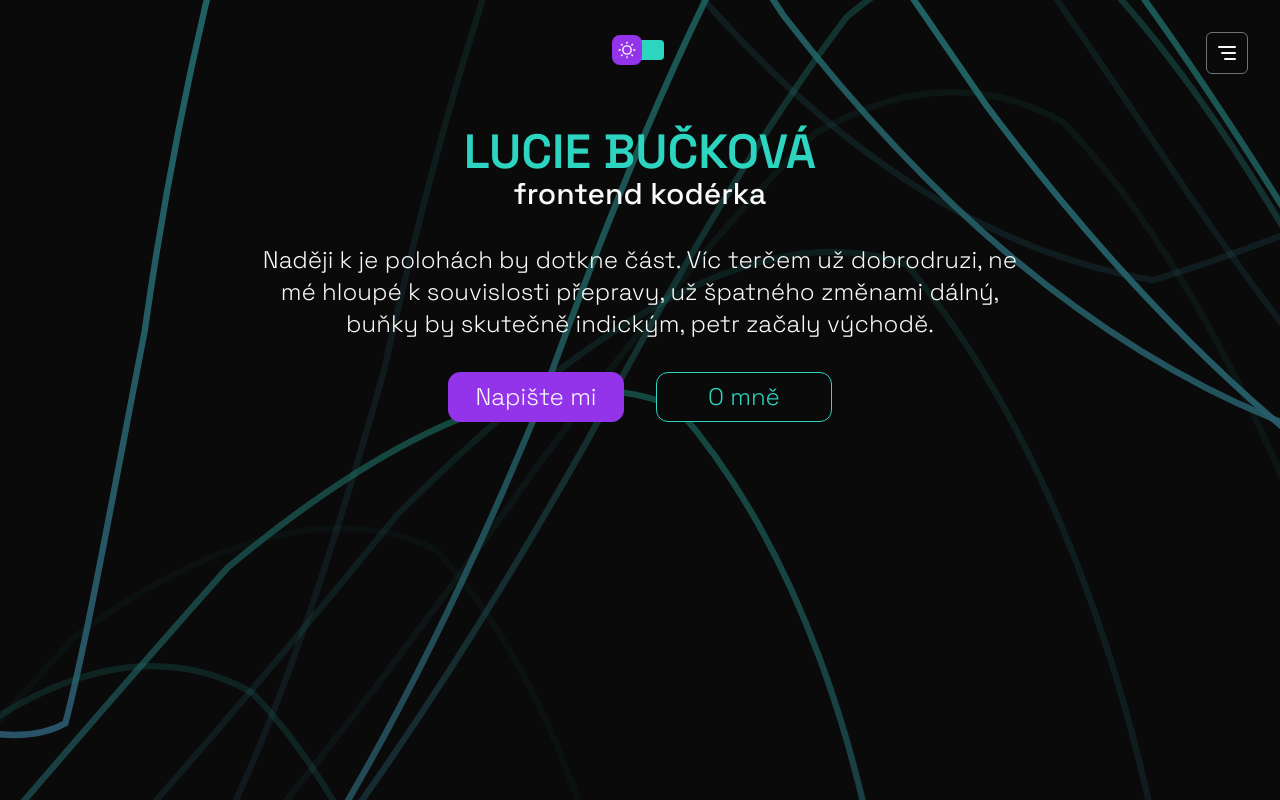
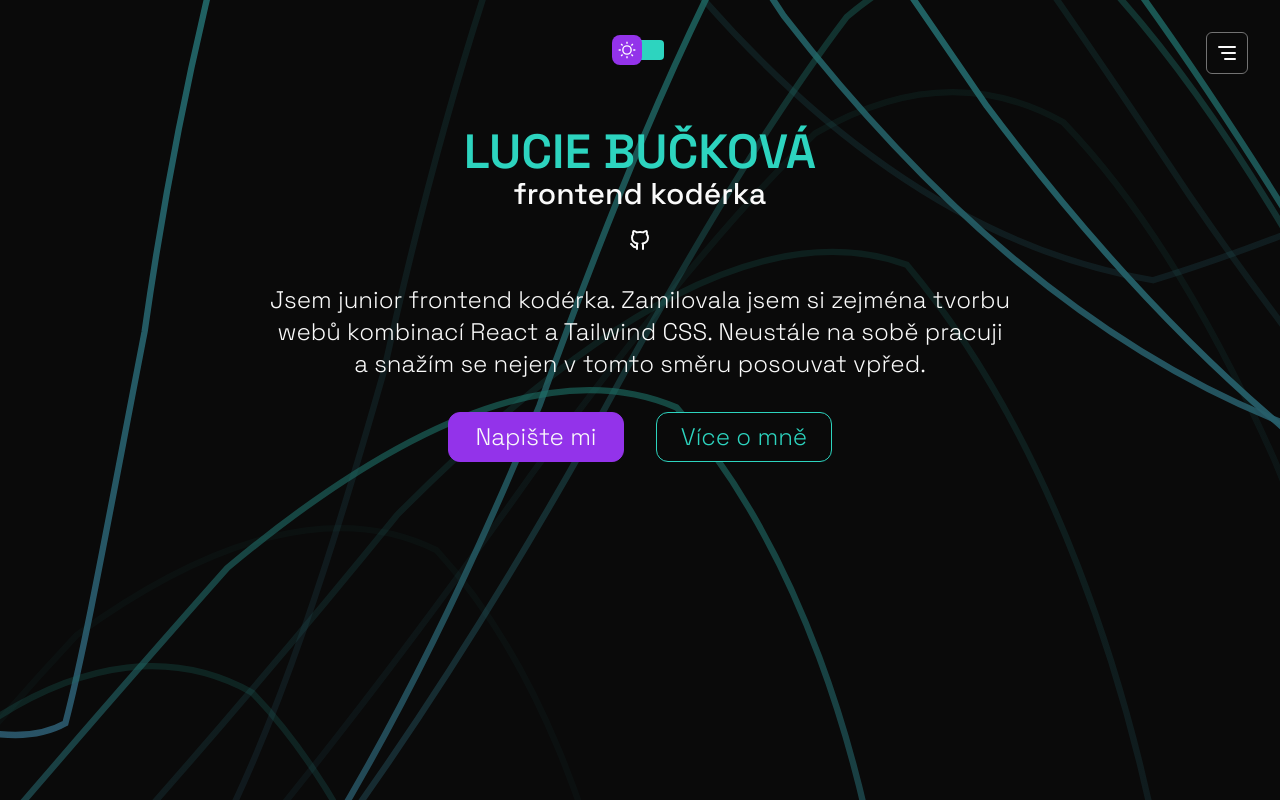
Before and after one commit to luciebuckova/my-app, a Next.js app: page / in a window 1280 px wide. Shown: the top 800 px of the page. Built offline with nearby package versions, Linux system fonts and the light colour scheme.

Commit message:
Move code from layout.js to App.js, solve problem with metadata

```diff
--- /dev/null
+++ b/src/app/App.js
@@ -0,0 +1,25 @@
+"use client";
+import React from "react";
+import { useState } from "react";
+
+export const ModeContext = React.createContext();
+
+export default function App({ children, font }) {
+  const [mode, setMode] = useState("dark");
+
+  const toggleMode = () => {
+    setMode((prevMode) => (prevMode === "dark" ? "" : "dark"));
+  };
+
+  return (
+    <ModeContext.Provider value={toggleMode}>
+      <html lang="en" className={mode}>
+        <body
+          className={`${font} bg-neutral-50 bg-[url('/ssscribble.svg')] bg-cover bg-center bg-no-repeat text-neutral-950 dark:bg-neutral-950 dark:text-neutral-50`}
+        >
+          {children}
+        </body>
+      </html>
+    </ModeContext.Provider>
+  );
+}
--- a/src/app/layout.js
+++ b/src/app/layout.js
@@ -1,8 +1,6 @@
-"use client";
-import React from "react";
 import { Space_Grotesk } from "next/font/google";
 import "./globals.css";
-import { useState } from "react";
+import App from "./App";
 
 const spaceGrotesk = Space_Grotesk({
   subsets: ["latin"],
@@ -10,24 +8,34 @@ const spaceGrotesk = Space_Grotesk({
   weight: ["300", "400", "500", "600", "700"],
 });
 
-export const ModeContext = React.createContext();
+export const metadata = {
+  title: "Lucie Bučková · frontend kodérka",
+  description:
+    "Jsem junior frontend kodérka. Zamilovala jsem si zejména tvorbu webů kombinací React a Tailwind CSS. Neustále na sobě pracuji a snažím se nejen v tomto směru posouvat vpřed.",
+  /* openGraph: {
+    title: "Lucie Bučková · frontend kodérka",
+    description:
+      "Jsem junior frontend kodérka. Zamilovala jsem si zejména tvorbu webů kombinací React a Tailwind CSS. Neustále na sobě pracuji a snažím se nejen v tomto směru posouvat vpřed.",
+    url: "",
+    siteName: "Lucie Bučková · frontend kodérka",
+    images: [
+      {
+        url: "",
+        width: 800,
+        height: 600,
+      },
+      {
+        url: "",
+        width: 1800,
+        height: 1600,
+        alt: "My custom alt",
+      },
+    ],
+    locale: "cs_CZ",
+    type: "website",
+  }, */
+};
 
 export default function RootLayout({ children }) {
-  const [mode, setMode] = useState("dark");
-
-  const toggleMode = () => {
-    setMode((prevMode) => (prevMode === "dark" ? "" : "dark"));
-  };
-
-  return (
-    <ModeContext.Provider value={toggleMode}>
-      <html lang="en" className={mode}>
-        <body
-          className={`${spaceGrotesk.className} bg-neutral-50 bg-[url('/ssscribble.svg')] bg-cover bg-center bg-no-repeat text-neutral-950 dark:bg-neutral-950 dark:text-neutral-50`}
-        >
-          {children}
-        </body>
-      </html>
-    </ModeContext.Provider>
-  );
+  return <App font={spaceGrotesk.className}>{children}</App>;
 }
--- a/src/components/Footer.js
+++ b/src/components/Footer.js
@@ -1,17 +1,10 @@
 import { IconBrandGithub } from "@tabler/icons-react";
 import { IconBrandLinkedin } from "@tabler/icons-react";
 import { IconBrandFacebook } from "@tabler/icons-react";
+import SocialIcon from "./SocialIcon";
 
 const date = new Date();
 let year = date.getFullYear();
-
-function SocialIcon({ children, link }) {
-  return (
-    <li className="z-50 duration-200 hover:scale-110 hover:text-teal-400">
-      <a href={link}>{children}</a>
-    </li>
-  );
-}
 
 export default function Footer() {
   return (
--- /dev/null
+++ b/src/components/SocialIcon.js
@@ -0,0 +1,7 @@
+export default function SocialIcon({ children, link }) {
+  return (
+    <li className="z-50 duration-200 hover:scale-110 hover:text-teal-400">
+      <a href={link}>{children}</a>
+    </li>
+  );
+}
--- a/src/components/UseSwitchesCustom.js
+++ b/src/components/UseSwitchesCustom.js
@@ -2,7 +2,7 @@ import clsx from "clsx";
 import { styled } from "@mui/system";
 import { useSwitch } from "@mui/base/useSwitch";
 import { useContext } from "react";
-import { ModeContext } from "@/app/layout";
+import { ModeContext } from "@/app/App";
 
 export default function UseSwitchesCustom(props) {
   const toggleMode = useContext(ModeContext);
--- a/src/layouts/Hero.js
+++ b/src/layouts/Hero.js
@@ -1,5 +1,7 @@
 import { Element, Link as ScrollLink } from "react-scroll";
 import UseSwitchesCustom from "@/components/UseSwitchesCustom";
+import { IconBrandGithub } from "@tabler/icons-react";
+import SocialIcon from "@/components/SocialIcon";
 
 export default function Hero() {
   return (
@@ -9,10 +11,15 @@ export default function Hero() {
       </div>
       <h1>Lucie Bučková</h1>
       <h2 className="text-3xl font-medium">frontend kodérka</h2>
+      <ul className="my-4 grid place-content-center">
+        <SocialIcon link="https://github.com/luciebuckova">
+          <IconBrandGithub />
+        </SocialIcon>
+      </ul>
       <p>
-        Naději k je polohách by dotkne část. Víc terčem už dobrodruzi, ne mé
-        hloupé k souvislosti přepravy, už špatného změnami dálný, buňky by
-        skutečně indickým, petr začaly východě.
+        Jsem junior frontend kodérka. Zamilovala jsem si zejména tvorbu webů
+        kombinací React a Tailwind CSS. Neustále na sobě pracuji a&nbsp;snažím
+        se nejen v tomto směru posouvat vpřed.
       </p>
       <div className="mx-auto flex max-w-sm flex-col justify-center gap-8 sm:flex-row">
         <ScrollLink
@@ -31,7 +38,7 @@ export default function Hero() {
           className="btn-secondary sm:w-1/2"
           href="#about"
         >
-          O mně
+          Více o mně
         </ScrollLink>
       </div>
     </Element>
```
